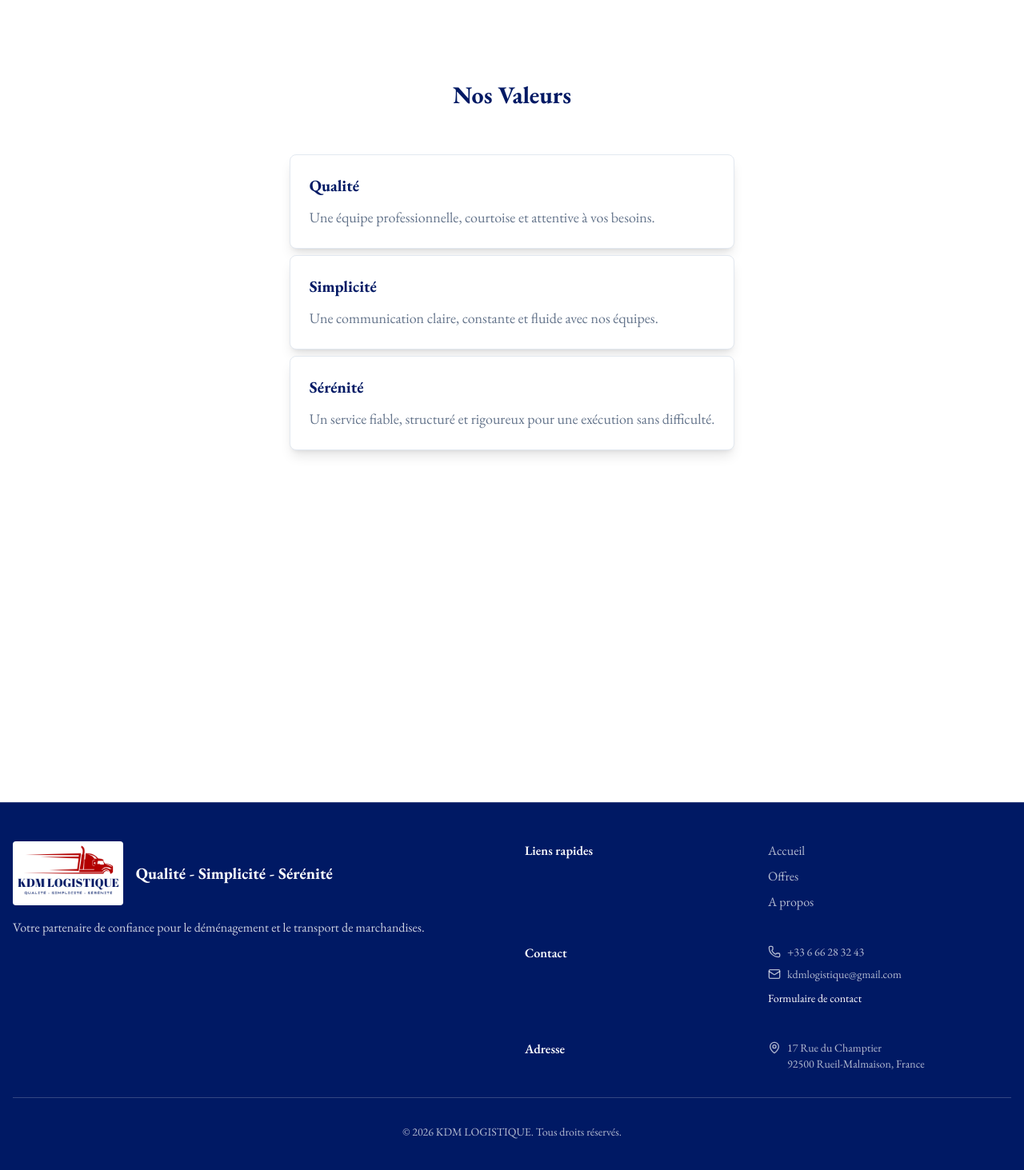
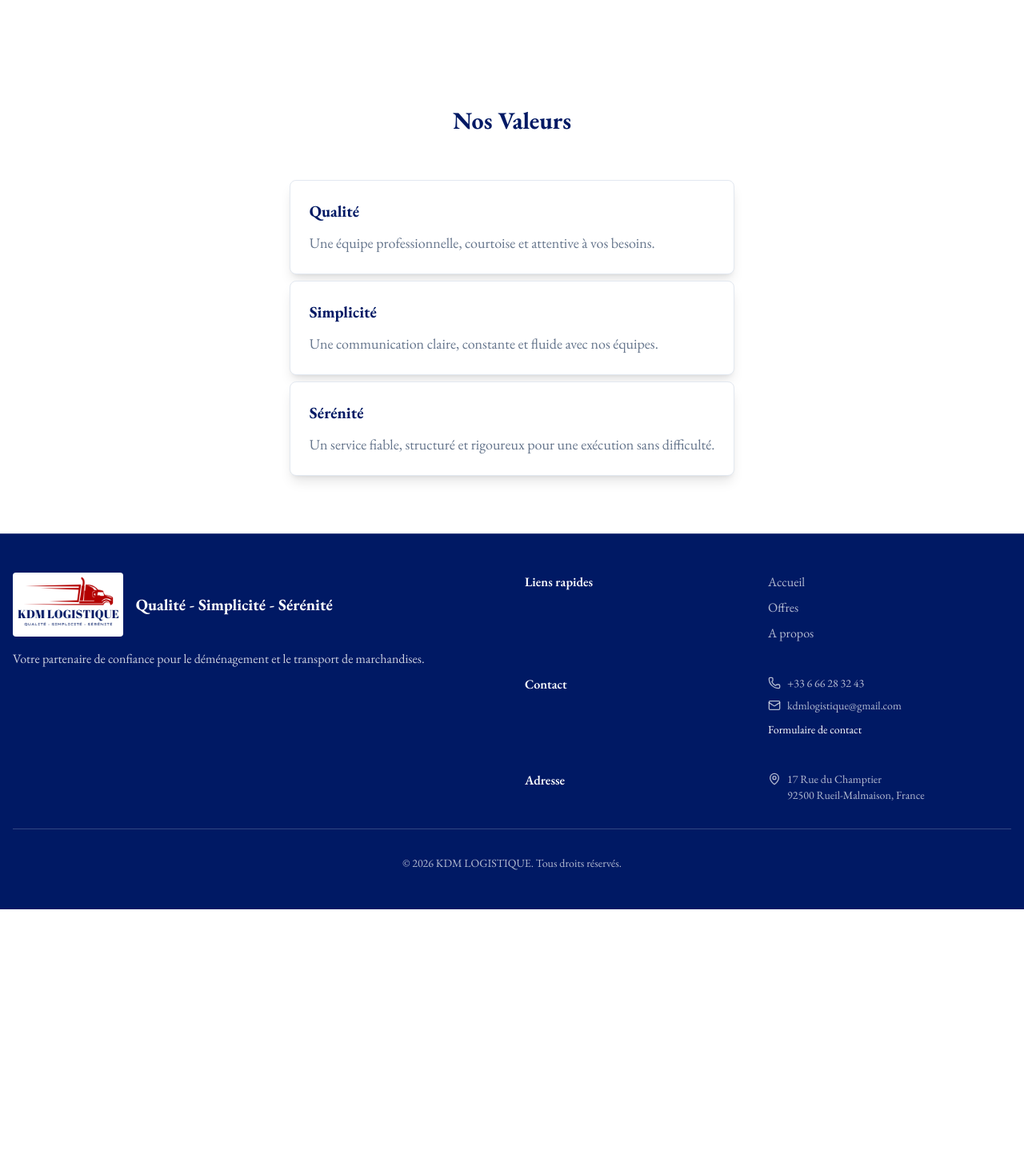
Before and after one commit to Swifty237/kdm-project, a React (Vite) app: page /a-propos in a window 1280 px wide. Shown: the part 567-2030 px from the top of the page at 80% size. After the commit the page ends 1704 px from the top, so only its background shows below. Built offline with nearby package versions, Linux system fonts and the light colour scheme; a web font is replaced by a local one.

Commit message:
add some display correction

```diff
--- a/src/components/Footer.tsx
+++ b/src/components/Footer.tsx
@@ -5,7 +5,7 @@ import { Mail, Phone, MapPin } from 'lucide-react';
 
 const Footer = () => {
   return (
-    <footer className="bg-[#001964] border-t border-white/20 mt-16">
+    <footer id="main-footer" className="bg-[#001964] border-t border-white/20 mt-16 absolute bottom-0 w-full">
       <div className="container mx-auto px-4 py-12">
         <div className="grid grid-cols-1 md:grid-cols-2 gap-8">
           {/* Logo et description */}
--- a/src/components/Layout.tsx
+++ b/src/components/Layout.tsx
@@ -6,6 +6,7 @@ import { useEffect, useState } from "react";
 const Layout = ({ children }) => {
 
   const [navHeight, setNavHeight] = useState(0);
+  const [footerHeight, setFooterHeight] = useState(0);
 
   useEffect(() => {
     const updateNavHeight = () => {
@@ -21,10 +22,27 @@ const Layout = ({ children }) => {
     return () => window.removeEventListener('resize', updateNavHeight);
   }, []);
 
+  useEffect(() => {
+    const updateFooterHeight = () => {
+      const footer = document.getElementById('main-footer');
+      if (footer) {
+        setFooterHeight(footer.offsetHeight);
+      }
+    };
+
+    updateFooterHeight();
+    window.addEventListener('resize', updateFooterHeight);
+
+    return () => window.removeEventListener('resize', updateFooterHeight);
+  }, []);
+
   return (
-    <div className="min-h-screen">
+    <div className="relative min-h-screen">
       <Navigation />
-      <main style={{ paddingTop: `${navHeight}px` }}>
+      <main style={{
+        paddingTop: `${navHeight}px`,
+        paddingBottom: `${footerHeight}px`,
+      }}>
         {children}
       </main>
       <Footer />
--- a/src/pages/APropos.tsx
+++ b/src/pages/APropos.tsx
@@ -19,7 +19,7 @@ const APropos = () => {
   ];
 
   return (
-    <div className="py-16 min-h-[1410px]">
+    <div className="py-16 mt-8">
       <div className="max-w-6xl mx-auto px-4">
         {/* Header */}
         <div className="text-center mb-16">
--- a/src/pages/FormulaireDevis.tsx
+++ b/src/pages/FormulaireDevis.tsx
@@ -422,7 +422,7 @@ const FormulaireDevis = () => {
               } else {
                 setConfirmOpen(true);
               }
-            }} className="space-y-4 lg:space-y-6">
+            }} className="space-y-4 lg:space-y-6 mt-8">
 
               {/* Section informations client */}
               <div className="grid grid-cols-1 md:grid-cols-2 gap-3 lg:gap-4">
```
